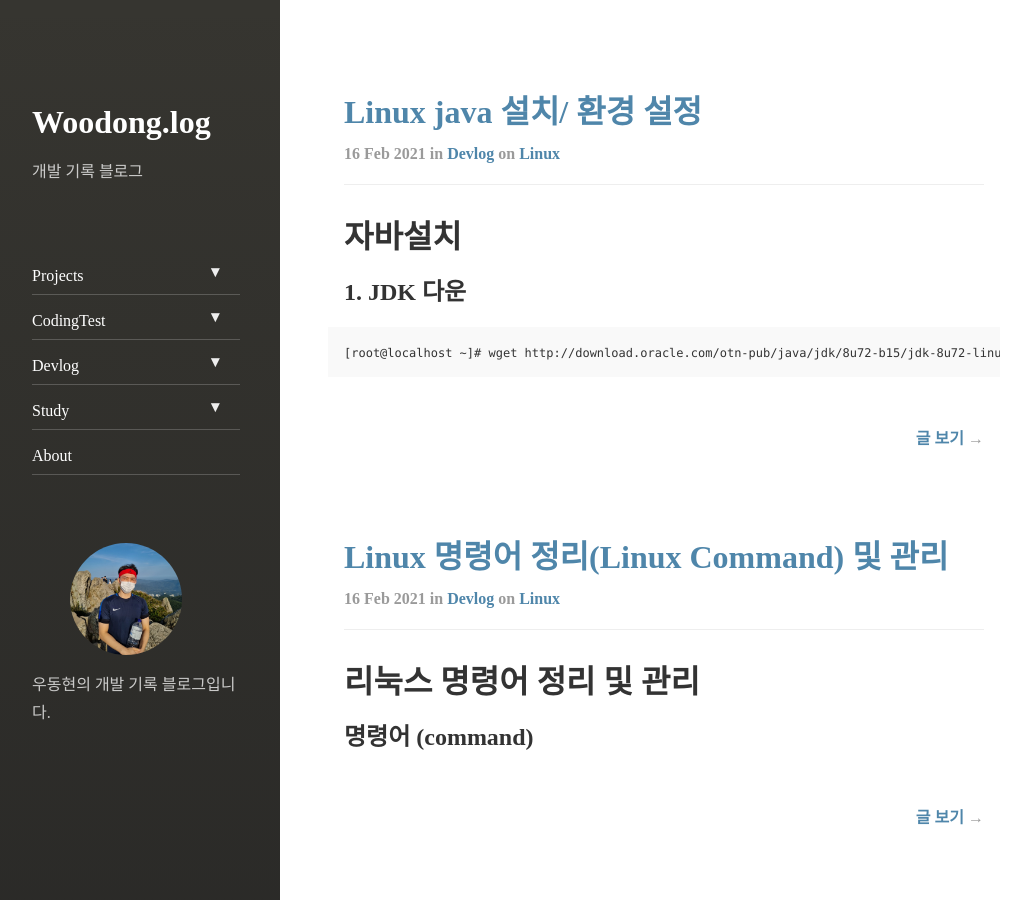
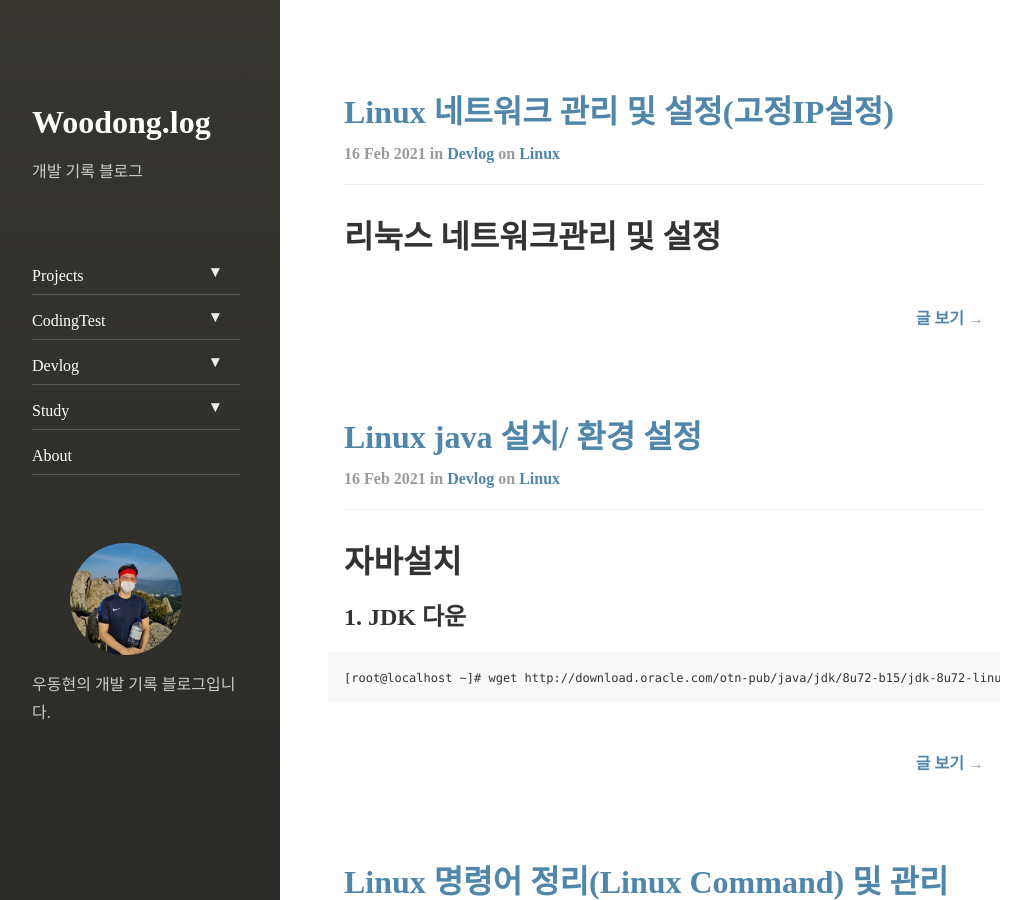
Before and after one commit to dhsj8405/dhsj8405.github.io, a Jekyll site: the page built from _featured_tags/devlog-linux.md, in a window 1280 px wide and 900 px high. Shown: the whole window, without its empty margins (8-1039 px from the left). Built offline with Jekyll 4.4.1, drawn with Linux system fonts in a browser that asks for light colours; nearby versions of some CDN libraries; some of the changed lines change nothing that is shown.

Commit message:
Linux 네트워크 관리 및 설정(고정IP설정)

````diff
--- a/_posts/2021-02-16-linux-command.markdown
+++ b/_posts/2021-02-16-linux-command.markdown
@@ -283,10 +283,92 @@ tar :
 
 	gz 파일을 압축 해제는 ```gzip –d``` 또는 ```gunzip``` 명령어를 사용
 
+ping :
+ping 명령을 이용하면 다름 시스템의 네트워크가 현재 동작 중인지 알 수가 있다.
+
+- 사용법
+	```ping [옵션] 호스트```
+
+	옵션
+	-s : 패킷 사이즈를 지정한다.
+	-q : 종합 결과만 보여준다.
+	-i  : 지연시간을 설정한다.
+	-c : 보낼 패킷 수를 지정해 준다.
+
+	옵션 없이 사용하면 계속 패킷 보냄
+	Ctrl + C 로 중지
+
+	<span style = "color:red">ping 명령어는 상대 호스트 또는 자신이 정상적으로 네트워크 작동을 하는 지 확인하는 데 아주 유용하게 쓰인다.</span>
+	하지만 과도하게 사용하면 서버에 부담을 줄 수 있다.
+
+	ping 응답을 막는 설정
+	```#vi /etc/sysctl.conf```
+	```
+	# For more information, see sysctl.conf(5) and sysctl.d(5).
+
+	net.ipv4.icmp_echo_ignore_all=1
+
+	```
+	확인
+	![image](https://user-images.githubusercontent.com/60701130/154268007-0c598484-1db4-47e1-b1d0-bc3c93faeb01.png)
+
+
+nslookup :
+nslookup은 도메인 네임서버에 질의를 할 수 있는 명령어 이다. 도메인 이름의 호스트의 IP주소를 검색할 수 있고 네임서버가 올바르게 작동하는 지 확인 할 수도 있다.
+
+- 사용법
+	```nslookup [도메인]```
+
+	도메인을 입력하지 않으면 대화형으로 프로그램이 작동한다.
+
+hostname :
+호스트네임을 화면에 출력하고, 호스트네임을 변경할 수 있다.
+
+- 사용법
+```hostname```
+
+	결과
+	![image](https://user-images.githubusercontent.com/60701130/154268606-4646e1fb-a3e8-4711-8298-1175304068e8.png)
 
 
 
+	호스트 명 변경
+	```vi /etc/hostname ```
+	```
+	lx.kickscar.com
+	```
+
+	결과(반영하기 위해서 재부팅)
+	![image](https://user-images.githubusercontent.com/60701130/154268683-2dfaac0d-d512-429b-a44d-1b682fec9273.png)
+
+	centos ssh서버 아예 껐다 켜야함
+
+
+netstat :
+네트워크 연결, 라우팅 테이블, 네트워크 장치의 통계정보 등 네트워크에 관련된 여러가지 정보를 확인할 수 있다.
+
+- 사용법
+	netstat [옵션]
+
+	옵션
+	-a : 연결된 모든 소켓을 출력한다.
+	-n : 호스트, 포트등의 정보를 이름대신 숫자로 표시한다.
+	-p : 소켓을 열고 있는 프로세스의 아이디(PID) 를 출력한다.
+	-r  : 라우팅 테이블을 출력한다.
+	-t  : TCP 연결에 대한 소켓을 출력한다.
+	-u : UDP 연결에 대한 소켓을 출력한다.
+
+ifconfig :
+네트워크 인터페이스를 설정하고, 현재 네트워크 인터페이스의 정보를 알아보는 명령어이다.
+대부분 네트워크 서정을 확인하는 명령어로 많이 사용된다.
+
+- 사용법
+```ifconfig [옵션]```
+
+
 ## 관리
+
+### 파일 관리
 /etc/passwd 파일 : 현재 시스템의 사용자를 확인
 - passwd 파일 정보 형식
 ```ID:비밀번호:UID:GID:설명:홈디렉터리:로그인 쉘```
--- /dev/null
+++ b/_posts/2021-02-16-linux-networkManage.markdown
@@ -0,0 +1,142 @@
+---
+
+layout: post
+title: 'Linux 네트워크 관리 및 설정(고정IP설정)'
+subtitle: 'Linux 네트워크 관리 및 설정(고정IP설정)'
+categories: devlog
+tags: linux
+comments: true
+
+---
+
+# 리눅스 네트워크관리 및 설정
+
+## 네트워크 관리 기본 명령어
+
+ping :
+ping 명령을 이용하면 다름 시스템의 네트워크가 현재 동작 중인지 알 수가 있다.
+
+- 사용법
+	```ping [옵션] 호스트```
+
+	옵션
+	-s : 패킷 사이즈를 지정한다.
+	-q : 종합 결과만 보여준다.
+	-i  : 지연시간을 설정한다.
+	-c : 보낼 패킷 수를 지정해 준다.
+
+	옵션 없이 사용하면 계속 패킷 보냄
+	Ctrl + C 로 중지
+
+	<span style = "color:red">ping 명령어는 상대 호스트 또는 자신이 정상적으로 네트워크 작동을 하는 지 확인하는 데 아주 유용하게 쓰인다.</span>
+	하지만 과도하게 사용하면 서버에 부담을 줄 수 있다.
+
+	ping 응답을 막는 설정
+	```#vi /etc/sysctl.conf```
+	```
+	# For more information, see sysctl.conf(5) and sysctl.d(5).
+
+	net.ipv4.icmp_echo_ignore_all=1
+
+	```
+	확인
+	![image](https://user-images.githubusercontent.com/60701130/154268007-0c598484-1db4-47e1-b1d0-bc3c93faeb01.png)
+
+
+nslookup :
+nslookup은 도메인 네임서버에 질의를 할 수 있는 명령어 이다. 도메인 이름의 호스트의 IP주소를 검색할 수 있고 네임서버가 올바르게 작동하는 지 확인 할 수도 있다.
+
+- 사용법
+	```nslookup [도메인]```
+
+	도메인을 입력하지 않으면 대화형으로 프로그램이 작동한다.
+
+hostname :
+호스트네임을 화면에 출력하고, 호스트네임을 변경할 수 있다.
+
+- 사용법
+```hostname```
+
+	결과
+	![image](https://user-images.githubusercontent.com/60701130/154268606-4646e1fb-a3e8-4711-8298-1175304068e8.png)
+
+
+
+	호스트 명 변경
+	```vi /etc/hostname ```
+	```
+	lx.kickscar.com
+	```
+
+	결과(반영하기 위해서 재부팅)
+	![image](https://user-images.githubusercontent.com/60701130/154268683-2dfaac0d-d512-429b-a44d-1b682fec9273.png)
+
+	centos ssh서버 아예 껐다 켜야함
+
+
+netstat :
+네트워크 연결, 라우팅 테이블, 네트워크 장치의 통계정보 등 네트워크에 관련된 여러가지 정보를 확인할 수 있다.
+
+- 사용법
+	netstat [옵션]
+
+	옵션
+	-a : 연결된 모든 소켓을 출력한다.
+	-n : 호스트, 포트등의 정보를 이름대신 숫자로 표시한다.
+	-p : 소켓을 열고 있는 프로세스의 아이디(PID) 를 출력한다.
+	-r  : 라우팅 테이블을 출력한다.
+	-t  : TCP 연결에 대한 소켓을 출력한다.
+	-u : UDP 연결에 대한 소켓을 출력한다.
+
+ifconfig :
+네트워크 인터페이스를 설정하고, 현재 네트워크 인터페이스의 정보를 알아보는 명령어이다.
+대부분 네트워크 서정을 확인하는 명령어로 많이 사용된다.
+
+- 사용법
+```ifconfig [옵션]```
+
+## 네트워크 설정하기 (고정 아이피 설정)
+ifconfig 에서 설정된 IP 주소는 시스템이 재 시작하게 되면 반영이 되지 못한다. 따라서 시스템의 네트워크를 설정에서 영구적으로 반영 되도록 해야 한다.
+
+### 1. 설정하기 전에 알아두어 야 할 것
+- IP Address
+		```ifconfig```로 확인 가능
+- Subnet Mask
+		```ifconfig```로 확인 가능
+- Gateway IP Address
+		IP Address에서 마지막 자리만 1로 바꿔주면됨
+
+		ex)
+		IP Address : 192.168.10.24
+		Gateway IP Address : 192.168.10.1
+
+- DNS Server IP Address
+		cmd(window + r 키)에서 확인가능
+		![image](https://user-images.githubusercontent.com/60701130/154276733-03e0d2dc-f1da-4b68-a9d1-1a0aae876f51.png)
+		(Address : DNS Server IP Address)
+
+
+
+### 2. 현재 설정 확인하기
+
+```[사용자@lx ~]$ cat /etc/sysconfig/network-scripts/ifcfg-인터페이스네임```
+- 인터페이스네임: ifconfig로 확인가능 (enp0s3)
+
+### 3. 설정하기
+
+```
+BOOTPPROTO= "dhcp"
+```
+- dynamic 하게 dhcp 서버로 부터 IP 주소와 게이웨이 IP 주소 Subnet Mask, DNS 서버 IP 정보를 받아와 세팅하게 된다.
+
+이렇게 바꾸기
+![image](https://user-images.githubusercontent.com/60701130/154280979-49cdf51c-0d8d-4789-9b5d-ca2a79a6d95c.png)
+
+
+### 4. 적용하기
+
+네트워크 다시 시작
+```[root@lx network-scripts]# systemctl restart network.service```
+
+### 5. 확인하기
+```ifconfig```
````
